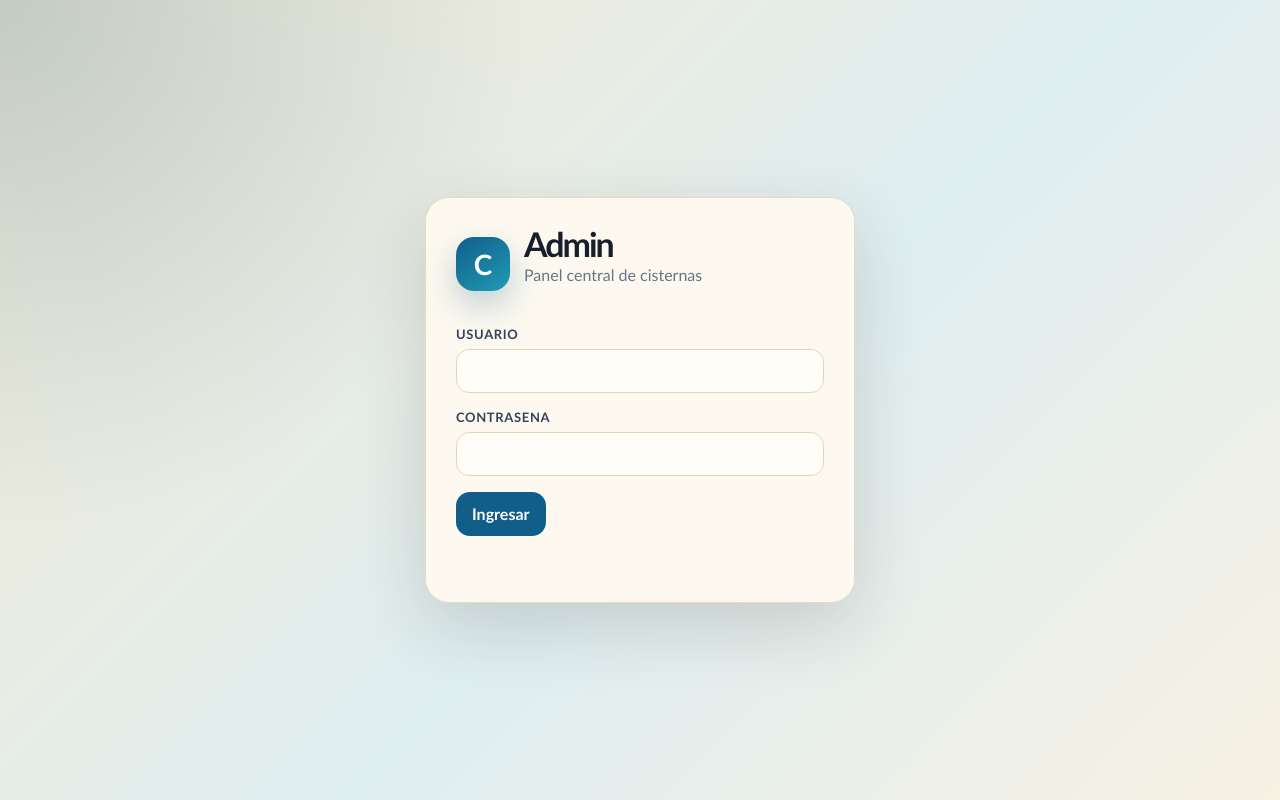
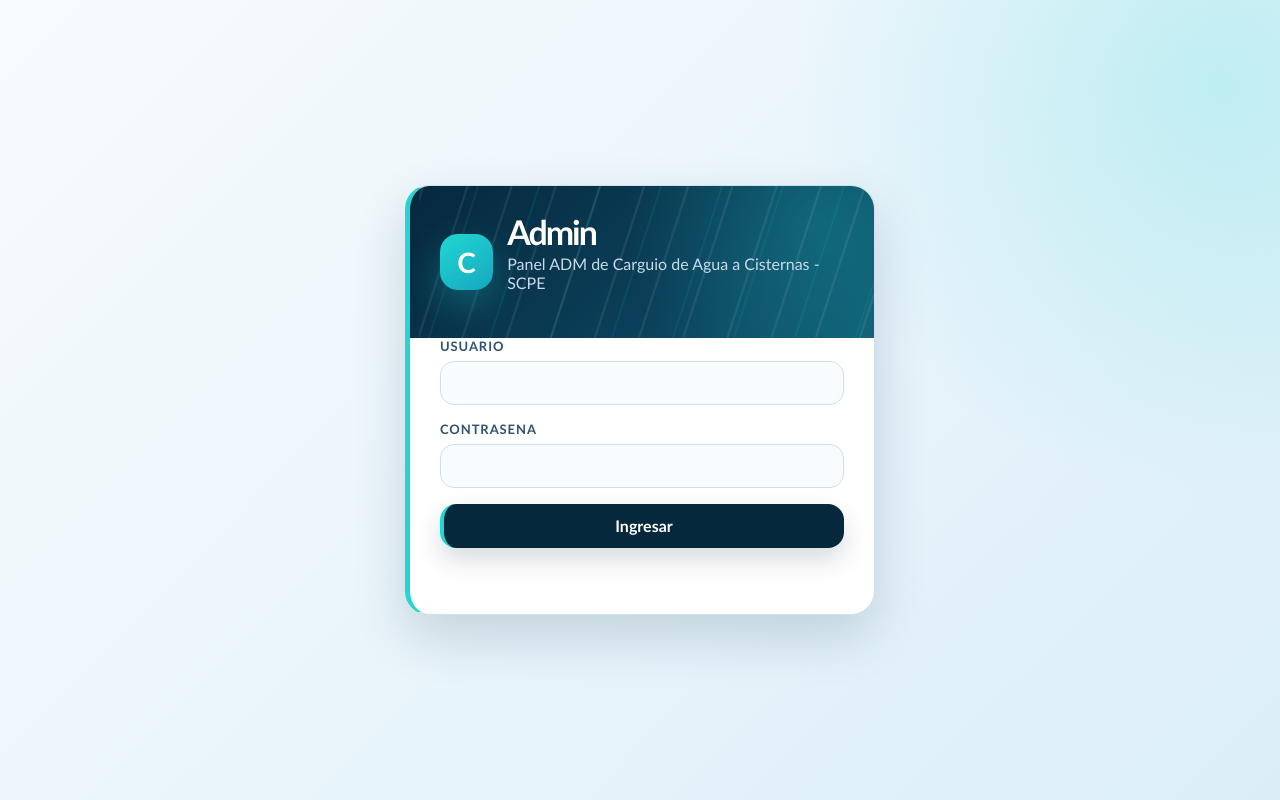
Before and after one commit to cmp1277/cargio_cisterna, a Flask app: page /admin in a window 1280 px wide. Run offline with Flask 3, Linux system fonts and the light colour scheme.

Commit message:
Apply SCPE style to admin panel

```diff
--- a/backend/templates/admin.html
+++ b/backend/templates/admin.html
@@ -4,18 +4,21 @@
   <meta charset="utf-8">
   <meta name="viewport" content="width=device-width, initial-scale=1">
   <title>Administrador - Cisternas</title>
-  <style>
+    <style>
     :root {
-      --ink: #17202a;
-      --muted: #65758b;
-      --paper: #f7f1e3;
-      --card: #fffaf0;
-      --line: #e2d5bd;
-      --blue: #115e8a;
-      --blue-dark: #0b405f;
-      --green: #177245;
-      --red: #b42318;
-      --shadow: 0 24px 70px rgba(35, 31, 24, 0.16);
+      --navy: #06283d;
+      --navy-2: #0b3f59;
+      --navy-3: #105b72;
+      --cyan: #21d6d3;
+      --cyan-soft: #d8f6f5;
+      --page: #eaf5fb;
+      --surface: #ffffff;
+      --line: #cfe0ed;
+      --ink: #092238;
+      --muted: #5f7892;
+      --green: #1c9b6f;
+      --red: #b94a3d;
+      --shadow: 0 22px 52px rgba(6, 40, 61, 0.16);
     }
 
     * { box-sizing: border-box; }
@@ -26,14 +29,11 @@
       color: var(--ink);
       font-family: "Trebuchet MS", "Segoe UI", sans-serif;
       background:
-        radial-gradient(circle at top left, rgba(17, 94, 138, 0.22), transparent 34rem),
-        linear-gradient(135deg, #f6ead2 0%, #dfeef1 55%, #f7f1e3 100%);
+        radial-gradient(circle at 95% 10%, rgba(33, 214, 211, 0.20), transparent 26rem),
+        linear-gradient(135deg, #f7fbfe 0%, var(--page) 48%, #dbeef8 100%);
     }
 
-    button, input, select, textarea {
-      font: inherit;
-    }
-
+    button, input, select, textarea { font: inherit; }
     .hidden { display: none !important; }
 
     .shell {
@@ -50,17 +50,71 @@
     }
 
     .login-card, .panel-card {
-      background: rgba(255, 250, 240, 0.92);
-      border: 1px solid rgba(226, 213, 189, 0.86);
+      background: var(--surface);
+      border: 1px solid var(--line);
       border-radius: 24px;
       box-shadow: var(--shadow);
-      backdrop-filter: blur(18px);
+      overflow: hidden;
     }
 
     .login-card {
-      width: min(430px, 100%);
+      width: min(470px, 100%);
+      padding: 0;
+      border-left: 5px solid var(--cyan);
+    }
+
+    .login-card .brand {
+      position: relative;
+      margin: 0;
       padding: 30px;
+      color: white;
+      background:
+        radial-gradient(circle at 88% 22%, rgba(33, 214, 211, 0.22), transparent 12rem),
+        linear-gradient(135deg, var(--navy) 0%, var(--navy-2) 58%, var(--navy-3) 100%);
+      overflow: hidden;
     }
+
+    .login-card .brand::before,
+    .login-card .brand::after {
+      content: "";
+      position: absolute;
+      inset: -45% 0 0;
+      pointer-events: none;
+      background-image:
+        repeating-linear-gradient(108deg, rgba(255,255,255,0.0) 0 18px, rgba(255,255,255,0.24) 19px 20px, rgba(255,255,255,0.0) 21px 42px);
+      transform: translate3d(0, -30%, 0);
+      animation: scpeRain 1.15s linear infinite;
+      opacity: 0.42;
+    }
+
+    .login-card .brand::after {
+      inset: -60% 0 0;
+      background-image:
+        repeating-linear-gradient(108deg, rgba(33,214,211,0.0) 0 24px, rgba(33,214,211,0.32) 25px 26px, rgba(33,214,211,0.0) 27px 58px);
+      animation-duration: 1.8s;
+      opacity: 0.30;
+    }
+
+    .login-card .brand > * {
+      position: relative;
+      z-index: 1;
+    }
+
+    @keyframes scpeRain {
+      from { transform: translate3d(-18px, -34%, 0); }
+      to { transform: translate3d(18px, 24%, 0); }
+    }
+
+    .login-card > .field,
+    .login-card > .btn,
+    .login-card > .notice {
+      margin-left: 30px;
+      margin-right: 30px;
+    }
+
+    .login-card > .field:first-of-type { margin-top: 26px; }
+    .login-card > .notice { margin-bottom: 30px; }
+    .login-card > .btn { width: calc(100% - 60px); }
 
     .brand {
       display: flex;
@@ -72,41 +126,37 @@
     .brand-mark {
       display: grid;
       place-items: center;
-      width: 54px;
-      height: 54px;
+      width: 56px;
+      height: 56px;
       color: white;
-      background: linear-gradient(145deg, var(--blue), #1f9bb5);
+      background: linear-gradient(145deg, var(--cyan), #16a8bf);
       border-radius: 18px;
       font-size: 28px;
       font-weight: 900;
-      box-shadow: 0 14px 34px rgba(17, 94, 138, 0.28);
+      box-shadow: 0 14px 34px rgba(33, 214, 211, 0.28);
     }
 
     h1, h2, p { margin-top: 0; }
 
     h1 {
-      margin-bottom: 4px;
+      margin-bottom: 5px;
       font-size: clamp(30px, 5vw, 54px);
       letter-spacing: -0.06em;
       line-height: 0.95;
     }
 
-    .login-card h1 {
-      font-size: 34px;
-    }
-
-    .muted {
-      color: var(--muted);
-    }
+    .login-card h1 { font-size: 34px; }
+    .muted { color: var(--muted); }
+    .login-card .muted, .topbar .muted { color: #c8dbea; }
 
     label {
       display: block;
       margin-bottom: 7px;
-      color: #354458;
+      color: #31526d;
       font-size: 13px;
-      font-weight: 700;
+      font-weight: 900;
       text-transform: uppercase;
-      letter-spacing: 0.05em;
+      letter-spacing: 0.07em;
     }
 
     input, select {
@@ -114,20 +164,18 @@
       min-height: 44px;
       padding: 11px 13px;
       color: var(--ink);
-      background: #fffdf8;
+      background: #f8fcff;
       border: 1px solid var(--line);
-      border-radius: 13px;
+      border-radius: 14px;
       outline: none;
     }
 
     input:focus, select:focus {
-      border-color: var(--blue);
-      box-shadow: 0 0 0 4px rgba(17, 94, 138, 0.12);
+      border-color: var(--cyan);
+      box-shadow: 0 0 0 4px rgba(33, 214, 211, 0.18);
     }
 
-    .field {
-      margin-bottom: 16px;
-    }
+    .field { margin-bottom: 16px; }
 
     .btn {
       display: inline-flex;
@@ -135,34 +183,38 @@
       justify-content: center;
       gap: 8px;
       min-height: 44px;
-      padding: 11px 16px;
+      padding: 11px 18px;
       color: white;
-      background: var(--blue);
+      background: var(--navy);
       border: 0;
-      border-radius: 14px;
+      border-left: 4px solid var(--cyan);
+      border-radius: 16px;
       cursor: pointer;
-      font-weight: 800;
-      transition: transform 0.15s ease, background 0.15s ease;
+      font-weight: 900;
+      transition: transform 0.15s ease, background 0.15s ease, box-shadow 0.15s ease;
+      box-shadow: 0 12px 26px rgba(6, 40, 61, 0.16);
     }
 
     .btn:hover {
-      background: var(--blue-dark);
+      background: var(--navy-2);
       transform: translateY(-1px);
     }
 
     .btn.secondary {
-      color: var(--blue);
-      background: rgba(17, 94, 138, 0.09);
-      border: 1px solid rgba(17, 94, 138, 0.18);
+      color: var(--navy);
+      background: var(--cyan-soft);
+      border: 1px solid rgba(33, 214, 211, 0.48);
+      box-shadow: none;
     }
 
     .btn.secondary:hover {
       color: white;
-      background: var(--blue);
+      background: var(--navy-2);
     }
 
     .btn.danger {
       background: var(--red);
+      border-left-color: #ffd2c8;
     }
 
     .btn:disabled {
@@ -298,34 +355,25 @@
       min-height: 22px;
       margin-top: 14px;
       color: var(--red);
-      font-weight: 700;
+      font-weight: 900;
     }
 
-    .success {
-      color: var(--green);
-    }
+    .success { color: var(--green); }
 
     @media (max-width: 980px) {
-      .topbar, .filters {
-        grid-template-columns: 1fr;
-      }
-
-      .user-admin {
-        grid-template-columns: 1fr;
-      }
-
+      .topbar, .filters { grid-template-columns: 1fr; }
+      .user-admin { grid-template-columns: 1fr; }
       .topbar {
         align-items: flex-start;
         flex-direction: column;
       }
+      .stats { grid-template-columns: 1fr; }
+      .filters { display: grid; }
+    }
 
-      .stats {
-        grid-template-columns: 1fr;
-      }
-
-      .filters {
-        display: grid;
-      }
+    @media (prefers-reduced-motion: reduce) {
+      .login-card .brand::before,
+      .login-card .brand::after { animation: none; }
     }
   </style>
 </head>
@@ -336,7 +384,7 @@
         <div class="brand-mark">C</div>
         <div>
           <h1>Admin</h1>
-          <p class="muted">Panel central de cisternas</p>
+          <p class="muted">Panel ADM de Carguio de Agua a Cisternas - SCPE</p>
         </div>
       </div>
 
```
Also changed, not shown: other parts of backend/templates/admin.html (+27 -22 lines).
